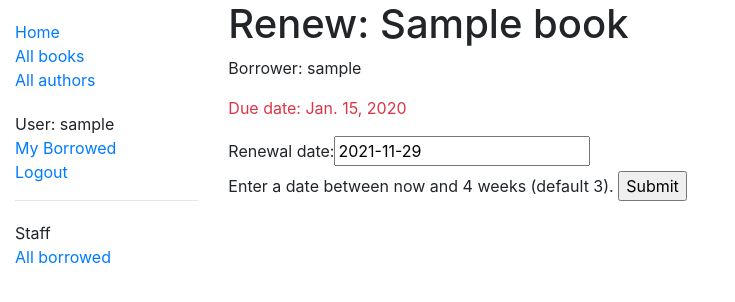
After one commit to syshinkr/tuto_LocalLibrary, a Django app: page /catalog/book/00000000-0000-0000-0000-000000000001/renew/ in a window 1280 px wide. The commit adds this page. Shown: the top 302 px of the page, without its empty margins (0-735 px from the left). Run offline with Django 3.2, Linux system fonts and the light colour scheme; a user stored in the database is signed in; tables that the repository leaves empty hold one stand-in row (values such as "Sample post"); some libraries are stand-ins or nearby versions.

Commit message:
Part 9: Working with forms - before ModelForms

```diff
--- /dev/null
+++ b/catalog/forms.py
@@ -0,0 +1,22 @@
+import datetime
+
+from django import forms
+from django.core.exceptions import ValidationError
+from django.utils.translation import ugettext_lazy as _
+
+class RenewBookForm(forms.Form):
+    renewal_date = forms.DateField(help_text="Enter a date between now and 4 weeks (default 3).")
+
+    def clean_renewal_date(self):
+        data = self.cleaned_data['renewal_date']
+
+        # Check if a date is not in the past.
+        if data < datetime.date.today():
+            raise ValidationError(_('Invalid date - renewal in past'))
+
+        # Check if a date is in the allowed range (+4 weeks from today).
+        if data > datetime.date.today() + datetime.timedelta(weeks=4):
+            raise ValidationError(_('Invalid date - renewal more than 4 weeks ahead'))
+
+        # Remember to always return the cleaned data.
+        return data
--- /dev/null
+++ b/catalog/templates/catalog/book_renew_librarian.html
@@ -0,0 +1,13 @@
+{% extends "base_generic.html" %}
+
+{% block content %}
+    <h1>Renew: {{ book_instance.book.title }}</h1>
+    <p>Borrower: {{ book_instance.borrower }}</p>
+    <p{% if book_instance.is_overdue %} class="text-danger"{% endif %}>Due date: {{book_instance.due_back}}</p>
+
+    <form action="" method="post">
+        {% csrf_token %}
+        {{ form.as_table }}
+        <input type="submit" value="Submit">
+    </form>
+{% endblock %}
--- a/catalog/templates/catalog/bookinstance_list_borrowed_all.html
+++ b/catalog/templates/catalog/bookinstance_list_borrowed_all.html
@@ -8,7 +8,7 @@
 
       {% for bookinst in bookinstance_list %}
       <li class="{% if bookinst.is_overdue %}text-danger{% endif %}">
-        <a href="{% url 'book-detail' bookinst.book.pk %}">{{bookinst.book.title}}</a> ({{ bookinst.due_back }}) {% if user.is_staff %}- {{ bookinst.borrower }}{% endif %}
+        <a href="{% url 'book-detail' bookinst.book.pk %}">{{bookinst.book.title}}</a> ({{ bookinst.due_back }}) {% if user.is_staff %}- {{ bookinst.borrower }}{% endif %} {% if perms.catalog.can_mark_returned %}- <a href="{% url 'renew-book-librarian' bookinst.id %}">Renew</a>  {% endif %}
       </li>
       {% endfor %}
     </ul>
--- a/catalog/urls.py
+++ b/catalog/urls.py
@@ -14,3 +14,7 @@ urlpatterns += [
     path('mybooks/', views.LoanedBooksByUserListView.as_view(), name='my-borrowed'),
     path('borrowed/', views.LoanedBooksAllListView.as_view(), name='all-borrowed'),
 ]
+
+urlpatterns += [
+    path('book/<uuid:pk>/renew/', views.renew_book_librarian, name='renew-book-librarian'),
+]
--- a/catalog/views.py
+++ b/catalog/views.py
@@ -91,3 +91,48 @@ class LoanedBooksAllListView(PermissionRequiredMixin, generic.ListView):
 
     def get_queryset(self):
         return BookInstance.objects.filter(status__exact='o').order_by('due_back')
+
+
+import datetime
+
+from django.contrib.auth.decorators import permission_required
+from django.shortcuts import get_object_or_404
+from django.http import HttpResponseRedirect
+from django.urls import reverse
+
+from catalog.forms import RenewBookForm
+
+
+@permission_required('catalog.can_mark_returned')
+def renew_book_librarian(request, pk):
+    """도서관 사서에 의해 특정 BookInstance를 갱신하는 뷰 함수."""
+    book_instance = get_object_or_404(BookInstance, pk=pk)
+
+    # POST 요청이면 폼 데이터를 처리한다
+    if request.method == 'POST':
+
+        # 폼 인스턴스를 생성하고 요청에 의한 데이타로 채운다 (binding):
+        book_renewal_form = RenewBookForm(request.POST)
+
+        # 폼이 유효한지 체크한다:
+        if book_renewal_form.is_valid():
+            # book_renewal_form.cleaned_data 데이타를 요청받은대로 처리한다(여기선 그냥 모델 due_back 필드에 써넣는다)
+            book_instance.due_back = book_renewal_form.cleaned_data['renewal_date']
+            book_instance.save()
+
+            # 새로운 URL로 보낸다:
+            # reverse(): URL 설정(configuration) 의 이름과 전달인자들로 부터 URL을 만들어낸다.
+            # 템플릿에서 사용했던 url태그에 해당하는 파이썬 형식의 동일 표현이다.
+            return HttpResponseRedirect(reverse('all-borrowed') )
+
+    # GET 요청(혹은 다른 메소드)이면 기본 폼을 생성한다.
+    else:
+        proposed_renewal_date = datetime.date.today() + datetime.timedelta(weeks=3)
+        book_renewal_form = RenewBookForm(initial={'renewal_date': proposed_renewal_date})
+
+    context = {
+        'form': book_renewal_form,
+        'book_instance': book_instance,
+    }
+
+    return render(request, 'catalog/book_renew_librarian.html', context)
```
